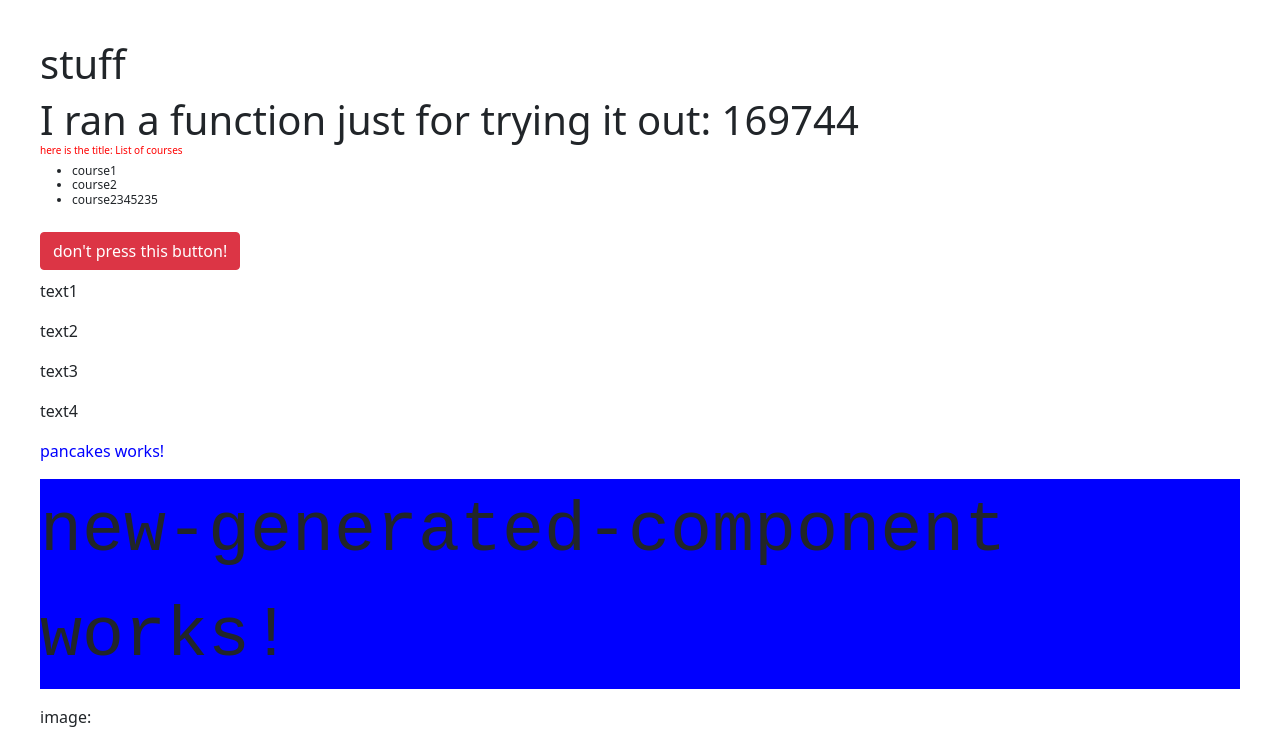
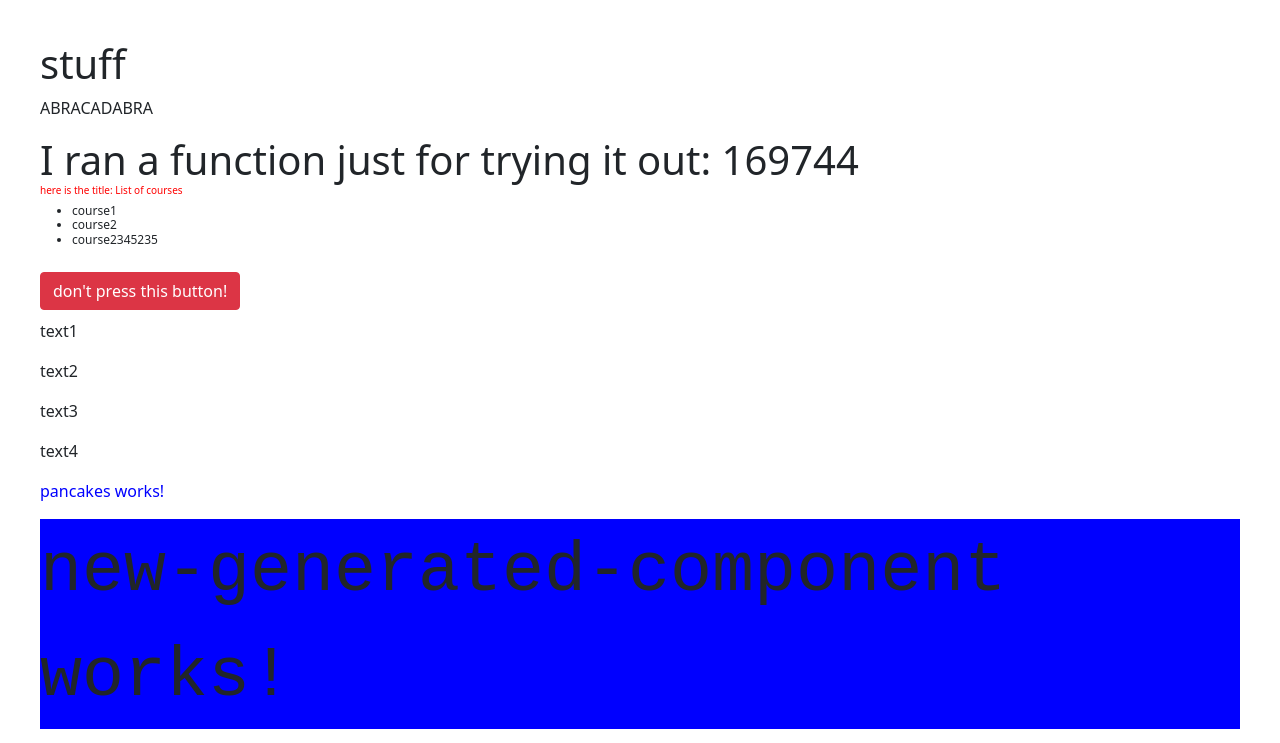
Before and after one commit to ryanpburnett/angular-practice, an Angular app: page / in a window 1280 px wide. Shown: the top 743 px of the page. Built offline with nearby package versions, Linux system fonts and the light colour scheme.

Commit message:
added componed with pipe

```diff
--- a/src/app/app.component.html
+++ b/src/app/app.component.html
@@ -1,4 +1,6 @@
 <h1>stuff</h1>
+
+<danny-boy></danny-boy>
 
 <courses></courses>
 
--- a/src/app/app.module.ts
+++ b/src/app/app.module.ts
@@ -10,6 +10,7 @@ import { PancakesComponent } from './pancakes/pancakes.component';
 import { NewGeneratedComponentComponent } from './new-generated-component/new-generated-component.component';
 import { CoursesService } from './courses.service';
 import { EmailService } from './email.service';
+import { DannyBoyComponent } from './danny-boy/danny-boy.component';
 
 @NgModule({
   declarations: [
@@ -18,7 +19,8 @@ import { EmailService } from './email.service';
     TestComponent,
     SillyComponent,
     PancakesComponent,
-    NewGeneratedComponentComponent
+    NewGeneratedComponentComponent,
+    DannyBoyComponent
   ],
   imports: [
     BrowserModule,
--- /dev/null
+++ b/src/app/danny-boy/danny-boy.component.html
@@ -0,0 +1 @@
+<p> {{ things | uppercase }} </p>
--- /dev/null
+++ b/src/app/danny-boy/danny-boy.component.ts
@@ -0,0 +1,17 @@
+import { Component, OnInit } from '@angular/core';
+
+@Component({
+  selector: 'danny-boy',
+  templateUrl: './danny-boy.component.html',
+  styleUrls: ['./danny-boy.component.css']
+})
+export class DannyBoyComponent implements OnInit {
+
+  things = "abracadabra"
+
+  constructor() { }
+
+  ngOnInit(): void {
+  }
+
+}
```
Also changed, not shown: src/app/danny-boy/danny-boy.component.css (added), 1 other file (tests, documents, lock files or other folders).
